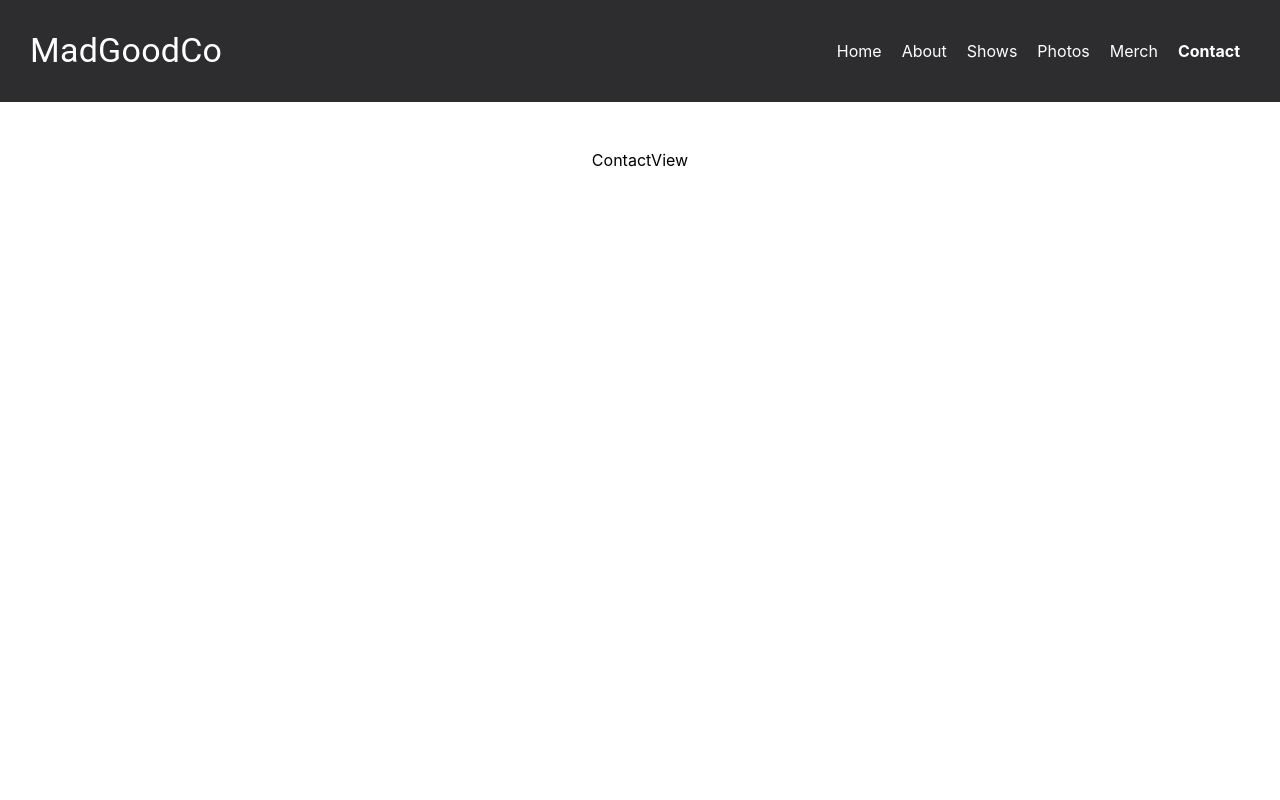
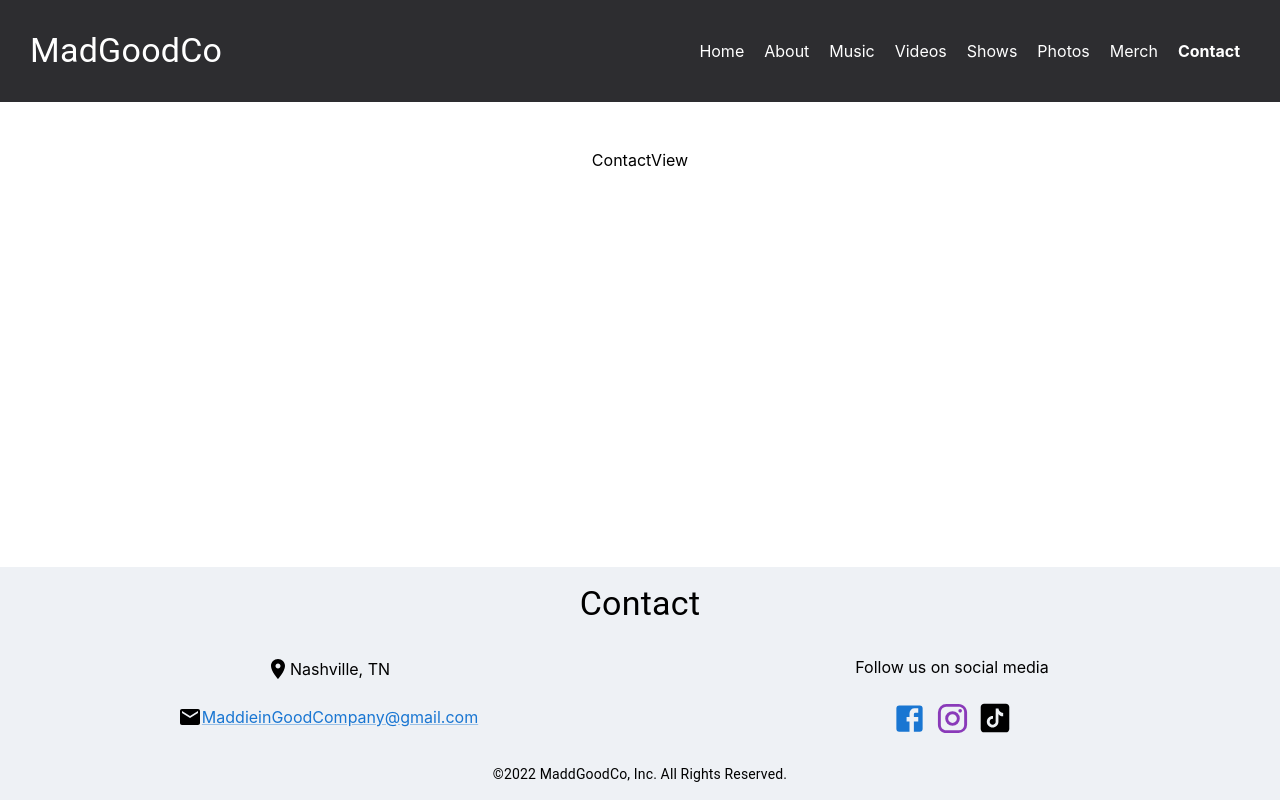
Before and after one commit to Gcriste/MadGoodCoReact, a React (Create React App) app: page /contact in a window 1280 px wide. Built offline with nearby package versions, Linux system fonts and the light colour scheme.

Commit message:
working footer

```diff
--- a/src/App.css
+++ b/src/App.css
@@ -1,38 +1,9 @@
-.App {
-  text-align: center;
+#root {
+  display: flex;
+  min-height: 100vh;
+  flex-direction: column;
+  justify-content: flex-start;
 }
-
-.App-logo {
-  height: 40vmin;
-  pointer-events: none;
+a:hover {
+  text-decoration: underline !important;
 }
-
-@media (prefers-reduced-motion: no-preference) {
-  .App-logo {
-    animation: App-logo-spin infinite 20s linear;
-  }
-}
-
-.App-header {
-  background-color: #282c34;
-  min-height: 100vh;
-  display: flex;
-  flex-direction: column;
-  align-items: center;
-  justify-content: center;
-  font-size: calc(10px + 2vmin);
-  color: white;
-}
-
-.App-link {
-  color: #61dafb;
-}
-
-@keyframes App-logo-spin {
-  from {
-    transform: rotate(0deg);
-  }
-  to {
-    transform: rotate(360deg);
-  }
-}
--- /dev/null
+++ b/src/components/Footer.jsx
@@ -0,0 +1,192 @@
+import React from 'react';
+import { Typography, Box, Grid, Link } from '@mui/material';
+import RoomIcon from '@mui/icons-material/Room';
+import FacebookIcon from '@mui/icons-material/Facebook';
+import InstagramIcon from '@mui/icons-material/Instagram';
+import EmailIcon from '@mui/icons-material/Email';
+const Footer = () => {
+  const TikTokIcon = ({ color = '#000000' }) => {
+    return (
+      <svg
+        fill={color}
+        xmlns='http://www.w3.org/2000/svg'
+        viewBox='0 0 50 50'
+        width='34px'
+        height='9%'
+      >
+        <path d='M41,4H9C6.243,4,4,6.243,4,9v32c0,2.757,2.243,5,5,5h32c2.757,0,5-2.243,5-5V9C46,6.243,43.757,4,41,4z M37.006,22.323 c-0.227,0.021-0.457,0.035-0.69,0.035c-2.623,0-4.928-1.349-6.269-3.388c0,5.349,0,11.435,0,11.537c0,4.709-3.818,8.527-8.527,8.527 s-8.527-3.818-8.527-8.527s3.818-8.527,8.527-8.527c0.178,0,0.352,0.016,0.527,0.027v4.202c-0.175-0.021-0.347-0.053-0.527-0.053 c-2.404,0-4.352,1.948-4.352,4.352s1.948,4.352,4.352,4.352s4.527-1.894,4.527-4.298c0-0.095,0.042-19.594,0.042-19.594h4.016 c0.378,3.591,3.277,6.425,6.901,6.685V22.323z' />
+      </svg>
+    );
+  };
+  return (
+    <>
+      <Box
+        component='footer'
+        textAlign={{ xs: 'center', sm: 'unset' }}
+        sx={{
+          background: 'rgba(170,186,205,.2)',
+          padding: '16px',
+        }}
+      >
+        <Grid
+          item
+          xs={12}
+          sm={2}
+          sx={{ display: 'flex', justifyContent: 'center' }}
+        >
+          <Typography variant='h4'>Contact</Typography>
+        </Grid>
+        <Grid container justifyContent='space-around'>
+          <Grid item xs={12} sm={4}>
+            <Box
+              padding='8px'
+              sx={{
+                display: 'flex',
+                flexDirection: 'column',
+                justifyContent: 'center',
+              }}
+            >
+              <Typography
+                sx={{
+                  display: 'flex',
+                  alignItems: 'center',
+                  justifyContent: 'center',
+                }}
+                variant='h7'
+                marginTop={{ xs: '24px' }}
+              >
+                <RoomIcon /> Nashville, TN
+              </Typography>
+
+              <Typography
+                sx={{
+                  display: 'flex',
+                  alignItems: 'center',
+                  justifyContent: 'center',
+                }}
+                variant='h7'
+                marginTop={{ xs: '24px' }}
+              >
+                <EmailIcon />
+
+                <Link href={'mailto:maddieingoodcompany@gmail.com'}>
+                  MaddieinGoodCompany@gmail.com
+                </Link>
+              </Typography>
+            </Box>
+          </Grid>
+          <Grid item xs={12} sm={4}>
+            <Box
+              padding='8px'
+              sx={{
+                display: 'flex',
+                flexDirection: 'column',
+              }}
+            >
+              <Typography
+                sx={{
+                  display: 'flex',
+                  alignItems: 'center',
+                  justifyContent: 'center',
+                }}
+                variant='h7'
+                marginTop={{ xs: '24px' }}
+              >
+                Follow us on social media
+              </Typography>
+
+              <Box
+                sx={{
+                  display: 'flex',
+                  alignItems: 'center',
+                  justifyContent: 'center',
+                }}
+                marginTop={{ xs: '24px' }}
+              >
+                <Link
+                  target='_blank'
+                  href='https://www.facebook.com/MaddieInGoodCompany/'
+                  mx='4px'
+                >
+                  <FacebookIcon fontSize='large' />
+                </Link>
+                <Link
+                  target='_blank'
+                  href='https://instagram.com/maddgoodco?igshid=NDA1YzNhOGU='
+                  mx='4px'
+                >
+                  <InstagramIcon sx={{ color: '#8a3ab9' }} fontSize='large' />
+                </Link>
+                <Link
+                  target='_blank'
+                  href='https://www.tiktok.com/@maddgoodco?_d=secCgYIASAHKAESPgo8u3dLujTQAWf5nXnPWatUwYuGbVYnYvEpt8e25%2F5MfcjvLcgFmn63U%2Fvt7tmxFTrJ83O9BS94jKBrq6rkGgA%3D&_r=1&checksum=5ba1eedec11abb483f333e0eea5f2741c6b12ceea9a083d12f2bf3d9a510d55a&language=en&sec_uid=MS4wLjABAAAAYrxWn7QGaIaX91b3u8y_nELOu9MgMf0J9NiRHoWgopCup63aLw3-0xntnUwnoE4D&sec_user_id=MS4wLjABAAAAGEVsD7uXmSF7gwH2D7MQ0RKva80tIwKJOuVSkHBAi8gOmcXi8lBuU8-duQou3RT2&share_app_id=1233&share_author_id=6921017642418488326&share_link_id=62A9B8E1-C404-447E-AE7F-F33339F41DB0&source=h5_m&tt_from=copy&u_code=dghfgm0j7ckbah&user_id=6919956403784745989&utm_campaign=client_share&utm_medium=ios&utm_source=copy'
+                  mx='4px'
+                >
+                  <TikTokIcon />
+                </Link>
+              </Box>
+            </Box>
+          </Grid>
+        </Grid>
+        <Typography
+          sx={{
+            display: 'flex',
+            justifyContent: 'center',
+          }}
+          variant='body2'
+          marginTop='16px'
+        >
+          ©2022 MaddGoodCo, Inc. All Rights Reserved.
+        </Typography>
+      </Box>
+
+      {/* <div>
+        <h3 class='text-center'>CONTACT</h3>
+
+        <div class='row'>
+          <div class='col-md-4 col-md-offset-2'>
+            <h5>
+              <span class='glyphicon glyphicon-map-marker'></span>Nashville TN
+            </h5>
+
+            <h5>
+              <span class='glyphicon glyphicon-envelope a-tag-no-hover'></span>
+              Email:
+              <a class='link-text' href='mailto:maddieingoodcompany@gmail.com'>
+                MaddieInGoodCompany@gmail.com{' '}
+              </a>
+            </h5>
+          </div>
+          <div class='col-md-4 col-md-offset-2 text-center social-container'>
+            <h4>
+              <em>Follow us on social media</em>
+            </h4>
+            <div class='social-container-footer'>
+              <a
+                target='_blank'
+                href='https://www.facebook.com/MaddieInGoodCompany/'
+              >
+                <i style='color:#4267B2;' class='fab fa-facebook'></i>
+              </a>
+              <a
+                target='_blank'
+                href='https://instagram.com/maddgoodco?igshid=NDA1YzNhOGU='
+              >
+                {' '}
+                <i style='color: #8a3ab9;' class='fab fa-instagram'></i>
+              </a>
+              <a
+                target='_blank'
+                href='https://www.tiktok.com/@maddgoodco?_d=secCgYIASAHKAESPgo8u3dLujTQAWf5nXnPWatUwYuGbVYnYvEpt8e25%2F5MfcjvLcgFmn63U%2Fvt7tmxFTrJ83O9BS94jKBrq6rkGgA%3D&_r=1&checksum=5ba1eedec11abb483f333e0eea5f2741c6b12ceea9a083d12f2bf3d9a510d55a&language=en&sec_uid=MS4wLjABAAAAYrxWn7QGaIaX91b3u8y_nELOu9MgMf0J9NiRHoWgopCup63aLw3-0xntnUwnoE4D&sec_user_id=MS4wLjABAAAAGEVsD7uXmSF7gwH2D7MQ0RKva80tIwKJOuVSkHBAi8gOmcXi8lBuU8-duQou3RT2&share_app_id=1233&share_author_id=6921017642418488326&share_link_id=62A9B8E1-C404-447E-AE7F-F33339F41DB0&source=h5_m&tt_from=copy&u_code=dghfgm0j7ckbah&user_id=6919956403784745989&utm_campaign=client_share&utm_medium=ios&utm_source=copy'
+              >
+                <i class='fab fa-tiktok'></i>
+              </a>
+            </div>
+          </div>
+        </div>
+      </div> */}
+    </>
+  );
+};
+
+export default Footer;
--- a/src/components/Layout.jsx
+++ b/src/components/Layout.jsx
@@ -1,5 +1,6 @@
 import NavBar from './NavBar';
 import NavBarMobile from './NavBarMobile';
+import Footer from './Footer';
 import { Box } from '@mui/material';
 import links from '../contstants/links';
 
@@ -25,6 +26,7 @@ function Layout({ children }) {
           {children}
         </Box>
       </Box>
+      <Footer />
     </>
   );
 }
--- a/src/components/NavBar.jsx
+++ b/src/components/NavBar.jsx
@@ -34,7 +34,24 @@ const NavBar = ({ links }) => {
             justifyContent: 'center',
           }}
         >
-          {links.map(({ text, href, 'data-testid': dataTestId }) => (
+          {links.map(({ text, href, 'data-testid': dataTestId, target, rel }) =>
+            target ? (
+              <a
+                target={target}
+                rel={rel}
+                href={href}
+                style={{
+                  cursor: 'pointer',
+                  marginLeft: '10px',
+                  marginRight: '10px',
+                  fontWeight: href === location.pathname ? 'bold' : 'none',
+                  color: '#fff',
+                  textDecoration: 'none',
+                }}
+              >
+                {text}
+              </a>
+            ) : (
               <Link
                 component={RouterLink}
                 key={href}
@@ -49,10 +66,12 @@ const NavBar = ({ links }) => {
                   fontWeight: href === location.pathname ? 'bold' : 'none',
                 }}
                 data-testid={dataTestId}
+                target={target}
               >
                 {text}
               </Link>
-          ))}
+            )
+          )}
         </Box>
       </Box>
     </>
--- a/src/contstants/links.jsx
+++ b/src/contstants/links.jsx
@@ -4,6 +4,8 @@ import TheatersIcon from '@mui/icons-material/Theaters';
 import PhotoIcon from '@mui/icons-material/Photo';
 import StorefrontIcon from '@mui/icons-material/Storefront';
 import ContactPageIcon from '@mui/icons-material/ContactPage';
+import MusicNoteIcon from '@mui/icons-material/MusicNote';
+import OndemandVideoIcon from '@mui/icons-material/OndemandVideo';
 
 const links = [
   {
@@ -17,6 +19,22 @@ const links = [
     href: '/about',
     'data-testid': 'about',
     icon: <InfoIcon />,
+  },
+  {
+    text: 'Music',
+    href: 'https://open.spotify.com/artist/6kLV2oqFWrSvlFWlsw97QH?si=Xen0klhnSpe5IGWMUiGswQ',
+    'data-testid': 'music',
+    icon: <MusicNoteIcon />,
+    target: '_blank',
+    rel: 'noopener',
+  },
+  {
+    text: 'Videos',
+    href: 'https://www.youtube.com/channel/UC4iFrS6hKpvFr3QVqszlwRQ',
+    'data-testid': 'videos',
+    icon: <OndemandVideoIcon />,
+    target: '_blank',
+    rel: 'noopener',
   },
   {
     text: 'Shows',
```
Also changed, not shown: src/components/NavBarMobile.jsx (+30 -3 lines). Lines whose indentation alone changed are shown as unchanged.
